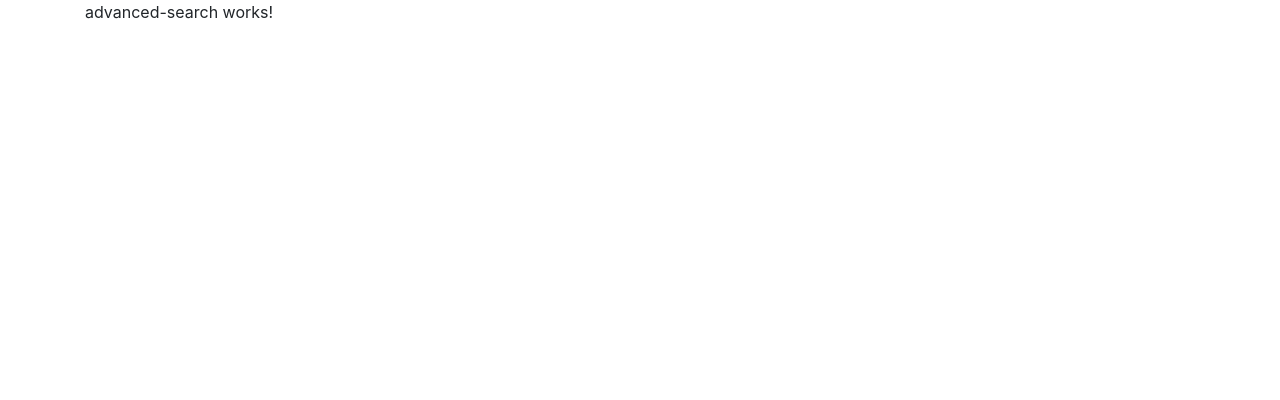
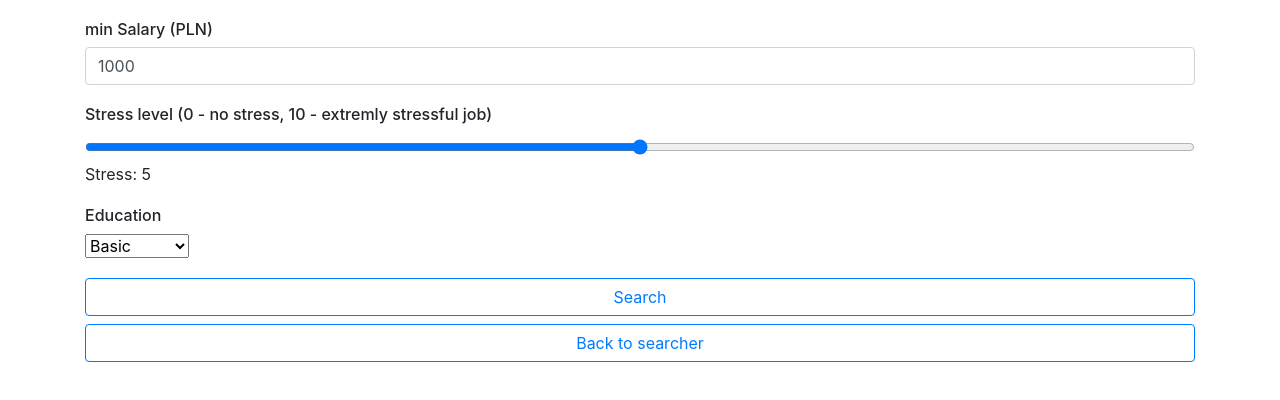
Before and after one commit to IceMouse1916/angularApp, an Angular app: page /search/advanced in a window 1280 px wide. Shown: the top 400 px of the page. Built offline with nearby package versions, Linux system fonts and the light colour scheme.

Commit message:
advanced search DOM done

```diff
--- a/src/app/advanced-search/advanced-search.component.html
+++ b/src/app/advanced-search/advanced-search.component.html
@@ -1,3 +1,17 @@
-<p>
-  advanced-search works!
-</p>
+<div>
+    <form>
+    <h6 style="margin-top:20px;">min Salary (PLN)</h6>
+    <input type="number" [(ngModel)]="nkSalary" name="nkSalary" class="form-control">
+    <h6 style="margin-top:20px;">Stress level (0 - no stress, 10 - extremly stressful job)</h6>
+    <input type="range" [(ngModel)]="nkStressLevel" name="nkStressLevel" class="form-control" min="0" max="10" step="1">
+    <p>Stress: {{nkStressLevel}}</p>
+    <h6 style="margin-top:20px;">Education</h6>
+      <select [(ngModel)]="nkEducation" name="nkEducation">
+        <option value="1">Basic</option>
+        <option value="2">Secondary</option>
+        <option value="3">Higher</option>
+      </select>
+  </form>
+  <button type="button" style="margin-top:20px;" class="btn btn-block btn-outline-primary">Search</button>
+  <button type="button" class="btn btn-block btn-outline-primary" routerLink="/search">Back to searcher</button>
+</div>
--- a/src/app/advanced-search/advanced-search.component.ts
+++ b/src/app/advanced-search/advanced-search.component.ts
@@ -9,6 +9,11 @@ export class AdvancedSearchComponent implements OnInit {
 
   constructor() { }
 
+  // default form values
+  nkStressLevel = 5;
+  nkSalary = 1000;
+  nkEducation = 1;
+
   ngOnInit() {
   }
 
```
Also changed, not shown: 1 other file (tests, documents, lock files or other folders).
